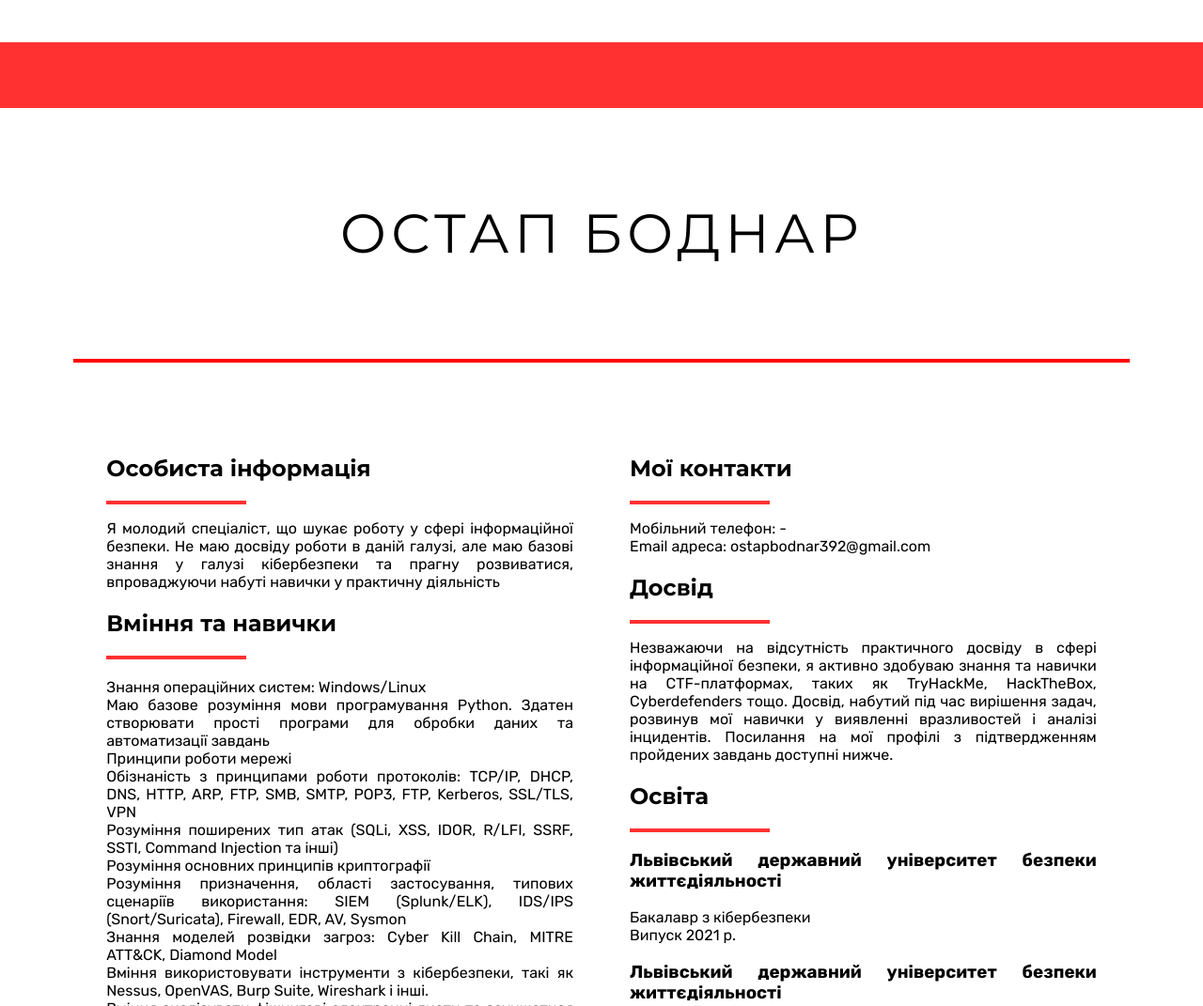
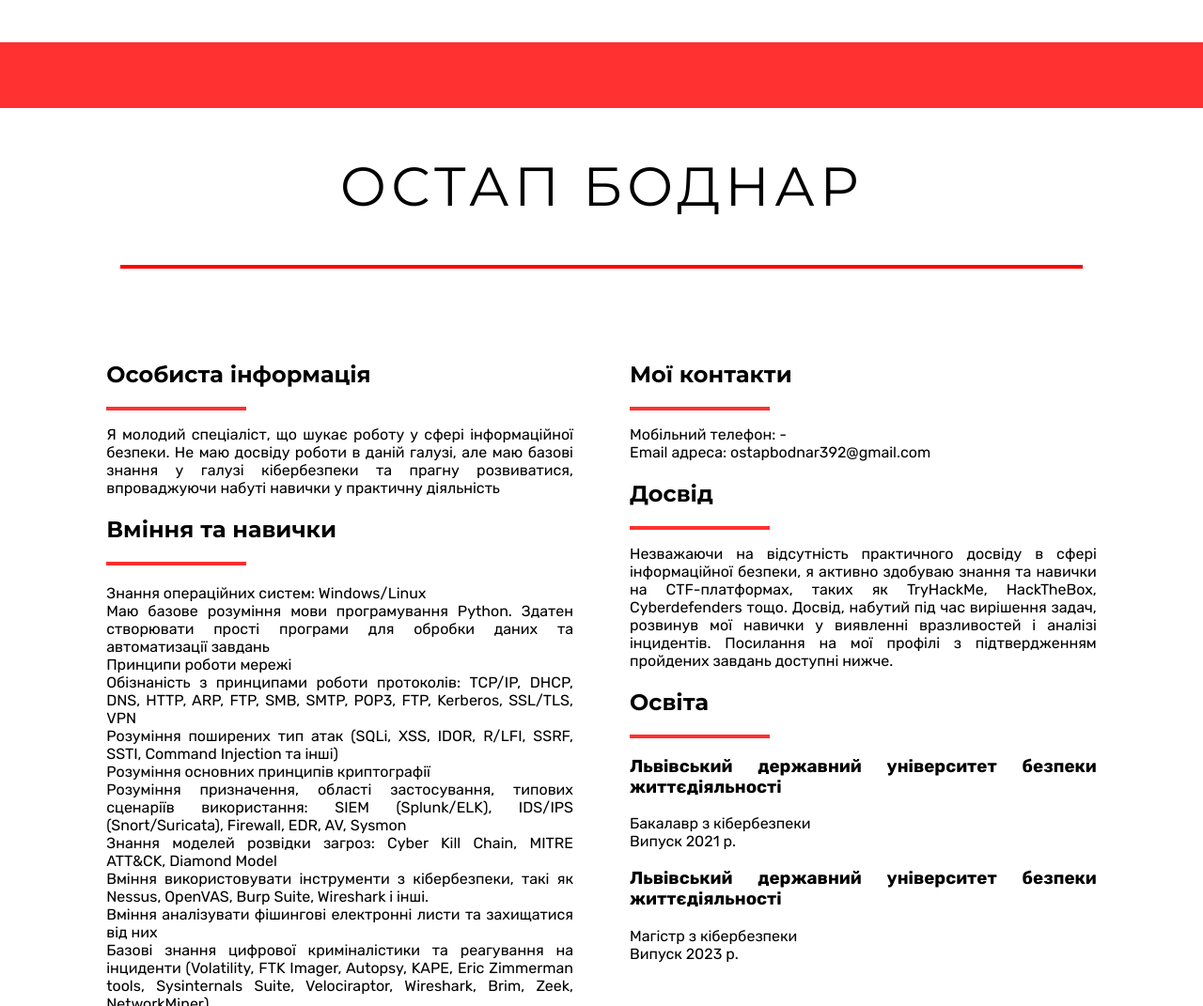
Before and after one commit to ostapbodnar3/ostapbodnar3.github.io, a plain HTML site: page index.html in a window 1280 px wide. Shown: the top 1071 px of the page at 94% size. Drawn offline with Linux system fonts and the light colour scheme.

Commit message:
update style.css

```diff
--- a/style.css
+++ b/style.css
@@ -21,7 +21,7 @@ body {
     background-color: #ff3131;
 }
 .name {
-    padding: 50px;
+    margin: 50px;
     border-bottom: 4px solid red;
     width: 80%;
     margin: 0 auto;
@@ -43,7 +43,7 @@ body {
     justify-content: space-between;  /* This will put space between the two items */
 }
 .flex-item {
-    padding: 30px;
+    margin: 30px;
 }
 .flex-item > ul {
     padding-top: 20px;
```
